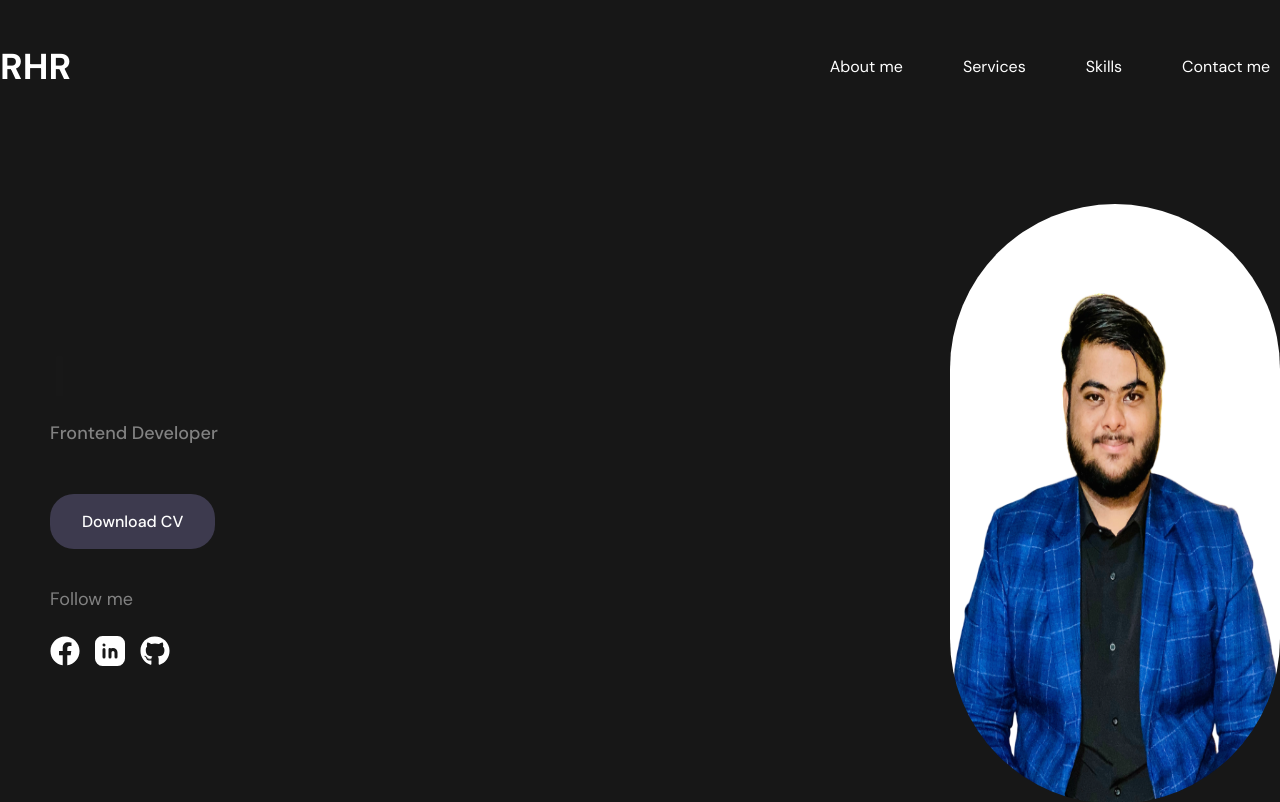
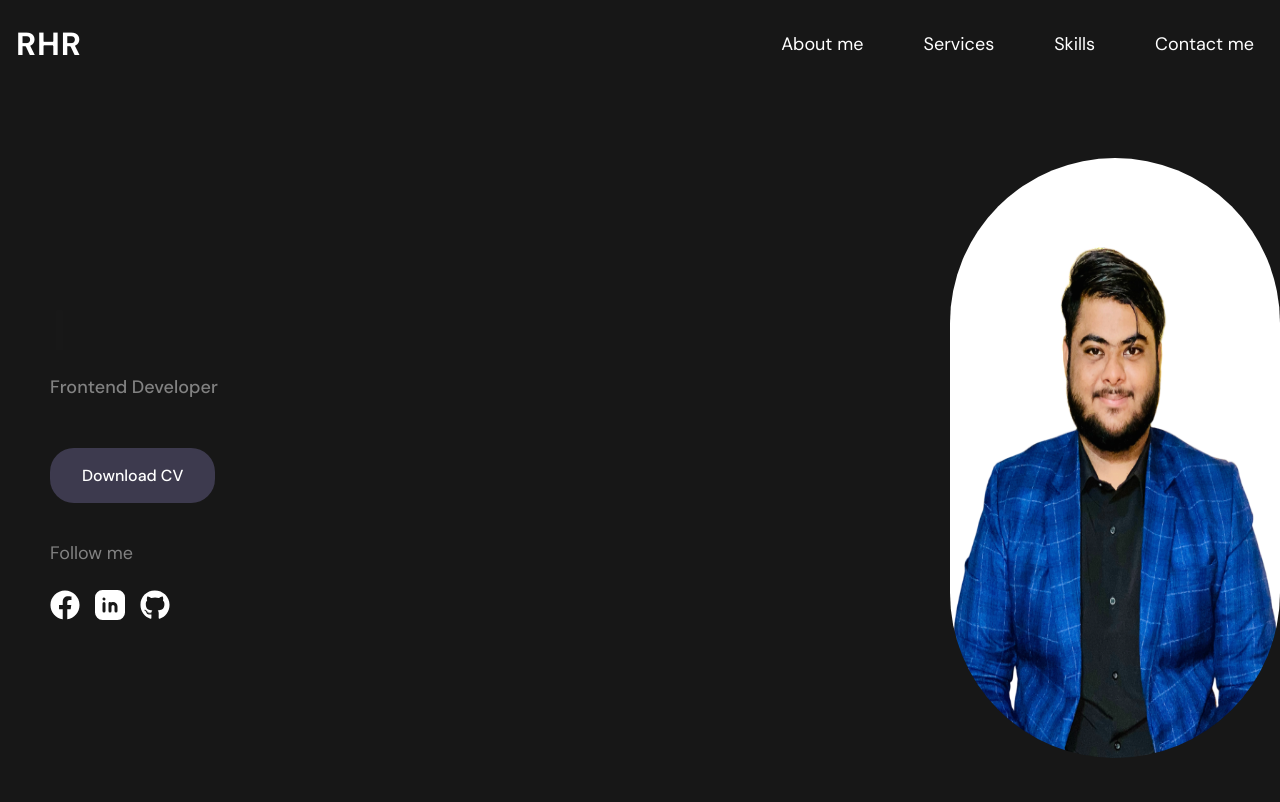
Before and after one commit to Rakib-Hassan-web/Portfulio-for-me, a React (Vite) app: page / in a window 1280 px wide. Shown: the top 802 px of the page. Built offline with nearby package versions, Linux system fonts and the light colour scheme.

Commit message:
responsive st my portfolio

```diff
--- a/src/assets/Components/Navbar.jsx
+++ b/src/assets/Components/Navbar.jsx
@@ -1,36 +1,78 @@
-import React from 'react'
+import React, { useState } from 'react'
 import { Link } from 'react-router'
+import { FaBars, FaTimes } from 'react-icons/fa'
 
 const Navbar = () => {
+  const [menuOpen, setMenuOpen] = useState(false)
+
   return (
     <>
+      <section id='navbar' className='py-[20px] bg-prymary shadow-md'>
+        <div className='container mx-auto px-4 flex justify-between items-center'>
+          {/* ----------Logo---------- */}
+          <Link className='text-white font-bold text-[32px] font-prymary tracking-wide'>
+            RHR
+          </Link>
 
-    <section id='navbar' className='py-[40px]  bg-prymary'>
+          {/* ----------Desktop Menu---------- */}
+          <div className='hidden md:block'>
+            <ul className='flex items-center gap-10 text-white text-[18px] font-normal font-prymary'>
+              <li className='p-[10px] hover:scale-110 hover:text-black hover:rounded-[15px] hover:bg-[#85f994c5] duration-300'>
+                <Link>About me</Link>
+              </li>
+              <li className='p-[10px] hover:scale-110 hover:text-black hover:rounded-[15px] hover:bg-[#85f994c5] duration-300'>
+                <Link>Services</Link>
+              </li>
+              <li className='p-[10px] hover:scale-110 hover:text-black hover:rounded-[15px] hover:bg-[#85f994c5] duration-300'>
+                <Link>Skills</Link>
+              </li>
+              <li className='p-[10px] hover:scale-110 hover:text-black hover:rounded-[15px] hover:bg-[#85f994c5] duration-300'>
+                <Link>Contact me</Link>
+              </li>
+            </ul>
+          </div>
 
+          {/* ----------Mobile Menu Button---------- */}
+          <button
+            className='md:hidden text-white text-2xl'
+            onClick={() => setMenuOpen(!menuOpen)}
+          >
+            {menuOpen ? <FaTimes /> : <FaBars />}
+          </button>
+        </div>
 
- <div className="container flex justify-between items-center ">
-
-<Link className='text-white  font-bold text-[36px] font-prymary'>RHR</Link>
-<div id="Navitems " >
-<ul className='flex items-center gap-10 text-white text-18px] font-normal font-prymary' >
-    <li className='  p-[10px]  hover:scale-[1.2] hover:text-black hover:rounded-[15px] hover:bg-[#85f994c5] duration-[.4s] '><Link>About me</Link></li>
-
-<li className='  p-[10px]  hover:scale-[1.1] hover:text-black hover:rounded-[15px] hover:bg-[#85f994c5] duration-[.4s] '><Link>Services</Link></li>
-
-
-
-<li className='  p-[10px]  hover:scale-[1.1] hover:text-black hover:rounded-[15px] hover:bg-[#85f994c5] duration-[.4s] '><Link>Skills</Link></li>
-
-<li className='  p-[10px]  hover:scale-[1.1] hover:text-black hover:rounded-[15px] hover:bg-[#85f994c5] duration-[.4s] '><Link>Contact me</Link></li>
-
-</ul>
-</div>
- </div>
-
-    </section>
-
-
-
+        {/* ----------Mobile Dropdown Menu---------- */}
+        {menuOpen && (
+          <div className='md:hidden bg-prymary border-t border-[#85f99488] mt-2'>
+            <ul className='flex flex-col items-center gap-4 py-4 text-white text-[16px] font-prymary'>
+              <li
+                onClick={() => setMenuOpen(false)}
+                className='w-full text-center p-2 hover:bg-[#85f994c5] hover:text-black duration-300'
+              >
+                <Link>About me</Link>
+              </li>
+              <li
+                onClick={() => setMenuOpen(false)}
+                className='w-full text-center p-2 hover:bg-[#85f994c5] hover:text-black duration-300'
+              >
+                <Link>Services</Link>
+              </li>
+              <li
+                onClick={() => setMenuOpen(false)}
+                className='w-full text-center p-2 hover:bg-[#85f994c5] hover:text-black duration-300'
+              >
+                <Link>Skills</Link>
+              </li>
+              <li
+                onClick={() => setMenuOpen(false)}
+                className='w-full text-center p-2 hover:bg-[#85f994c5] hover:text-black duration-300'
+              >
+                <Link>Contact me</Link>
+              </li>
+            </ul>
+          </div>
+        )}
+      </section>
     </>
   )
 }
```
